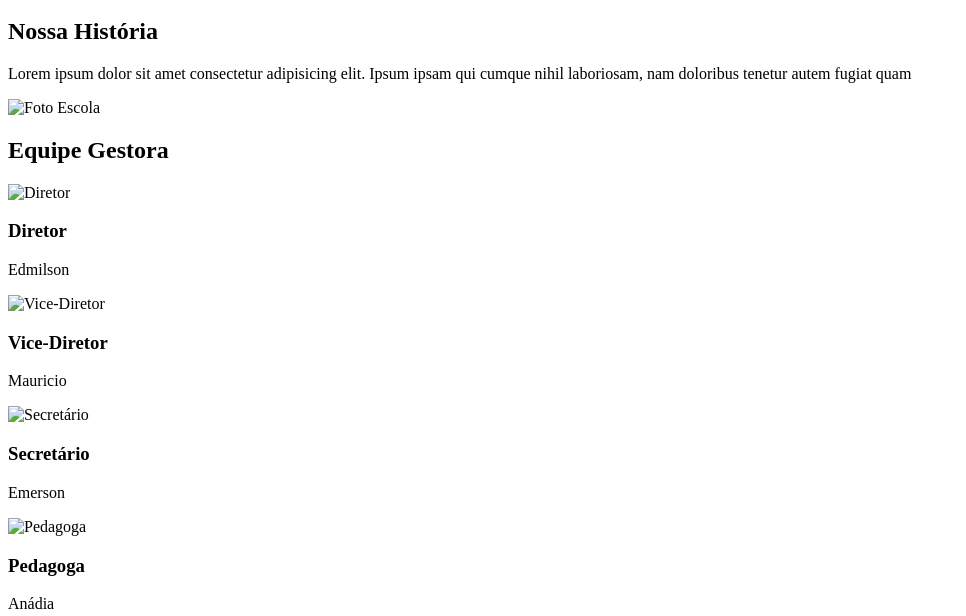
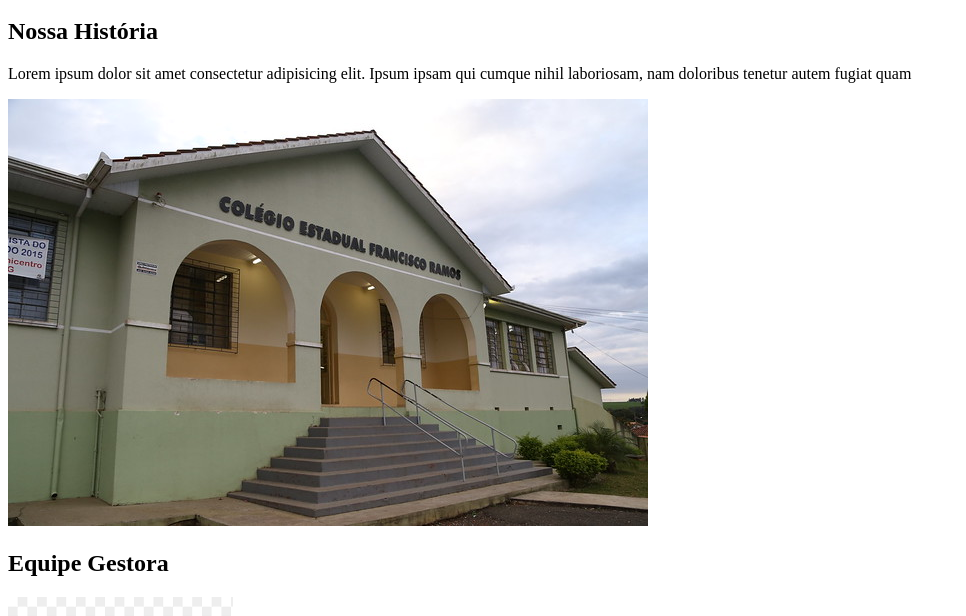
Before and after one commit to vivianezenzeluk/Site-escola, a plain HTML site: page index.html in a window 1280 px wide. Shown: the part 118-734 px from the top of the page, without its empty margins (0-966 px from the left). Drawn offline with Linux system fonts and the light colour scheme.

Commit message:
ajuste imagens

```diff
--- a/index.html
+++ b/index.html
@@ -23,28 +23,28 @@
             qui cumque nihil laboriosam, nam doloribus tenetur autem fugiat quam
           </p>
         </div>
-        <img src="fotoescola/fotoescola.jpg" alt="Foto Escola" />
+        <img src="fotoescola.jpg" alt="Foto Escola" />
       </div>
     </main>
     <div>
       <h2>Equipe Gestora</h2>
       <div>
-        <img src="fotoescola/avatar.png" alt="Diretor" />
+        <img src="avatar.png" alt="Diretor" />
         <h3>Diretor</h3>
         <p>Edmilson</p>
       </div>
       <div>
-        <img src="fotoescola/avatar.png" alt="Vice-Diretor" />
+        <img src="avatar.png" alt="Vice-Diretor" />
         <h3>Vice-Diretor</h3>
         <p>Mauricio</p>
       </div>
       <div>
-        <img src="fotoescola/avatar.png" alt="Secretário" />
+        <img src="avatar.png" alt="Secretário" />
         <h3>Secretário</h3>
         <p>Emerson</p>
       </div>
       <div>
-        <img src="fotoescola/avatar.png" alt="Pedagoga" />
+        <img src="avatar.png" alt="Pedagoga" />
         <h3>Pedagoga</h3>
         <p>Anádia</p>
       </div>
```
Also changed, not shown: avatar.png (added), fotoescola.jpg (added).
